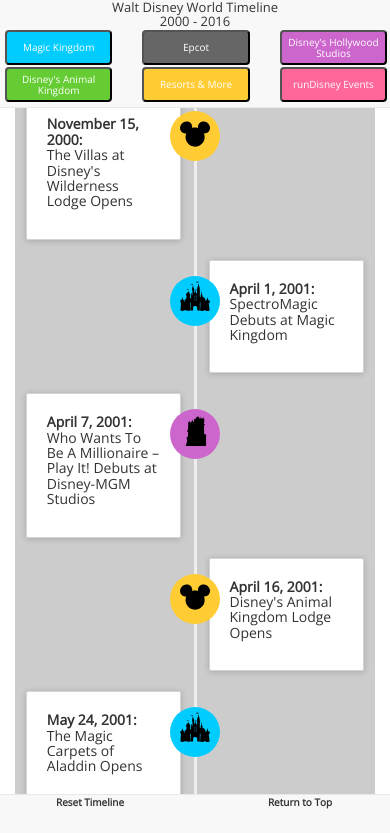
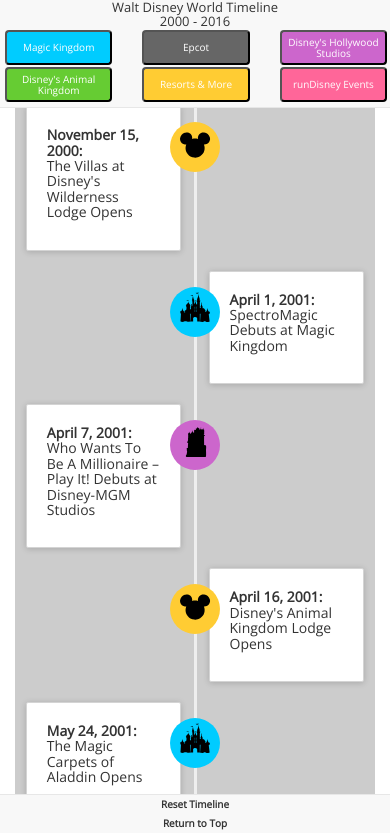
Before and after one commit to SarahLKatz/SarahLKatz.github.io, a plain HTML site: page index.html in a window 390 px wide. Shown: the top 833 px of the page. Drawn offline with nearby package versions, Linux system fonts and the light colour scheme.

Commit message:
Additional Mobile-Related Style Changes
Additional changes related to mobile display

```diff
--- a/css/styles.css
+++ b/css/styles.css
@@ -329,6 +329,10 @@
     margin: 1%;
   }
 
+  ul.timeline {
+    padding-top: 20%;
+  }
+
   h4 {
     font-size: 1.2rem;
   }
--- a/index.html
+++ b/index.html
@@ -1584,10 +1584,10 @@
 
         <footer class="navbar navbar-default navbar-fixed-bottom">
           <div class="row">
-            <div class="col-xs-6 col-md-6">
+            <div class="col-xs-12 col-md-6">
               <h3><a id="reset">Reset Timeline</a></h3>
             </div>
-            <div class="col-xs-6 col-md-6">
+            <div class="col-xs-12 col-md-6">
               <h3> <a id="top">Return to Top</a></h3>
             </div>
           </div>
```
